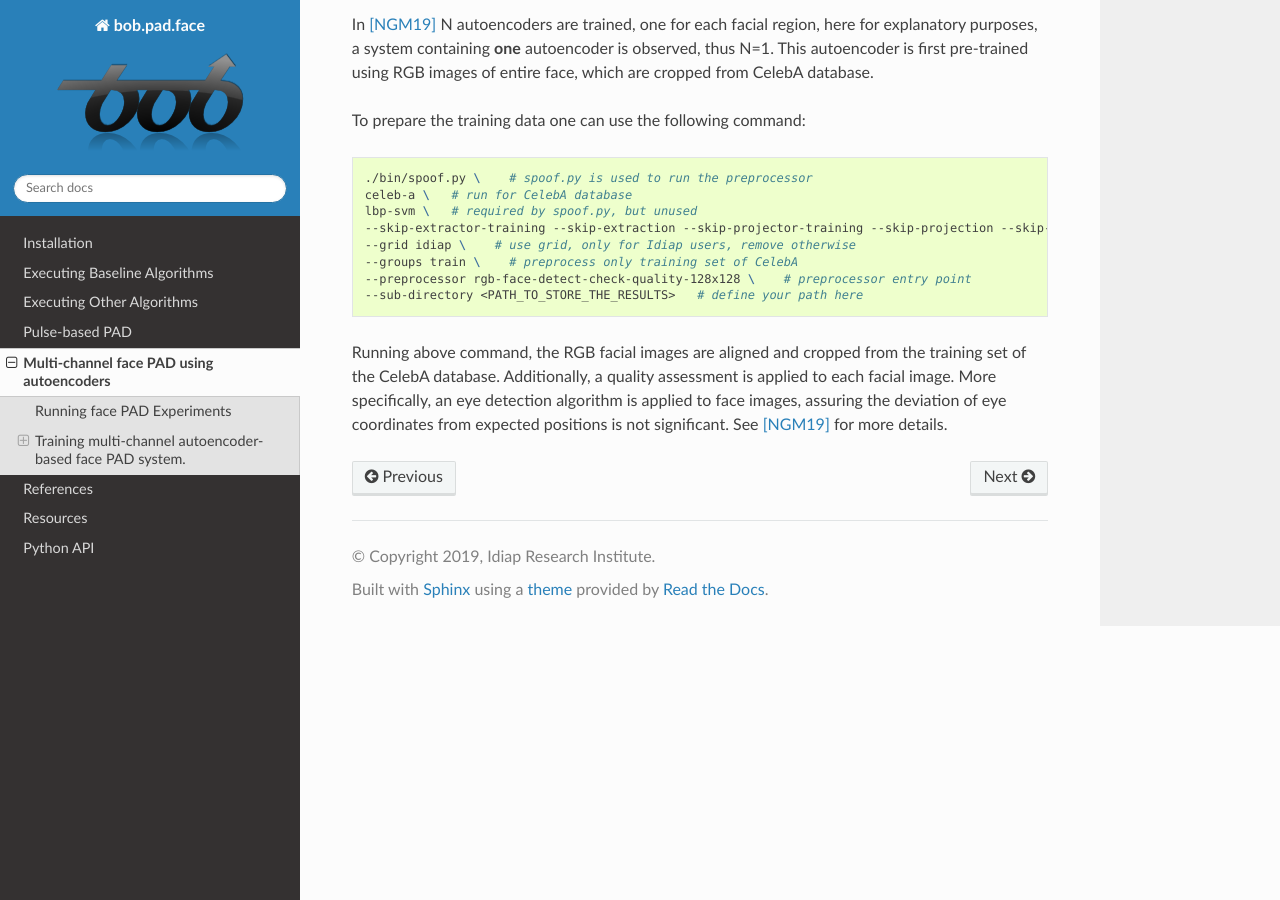
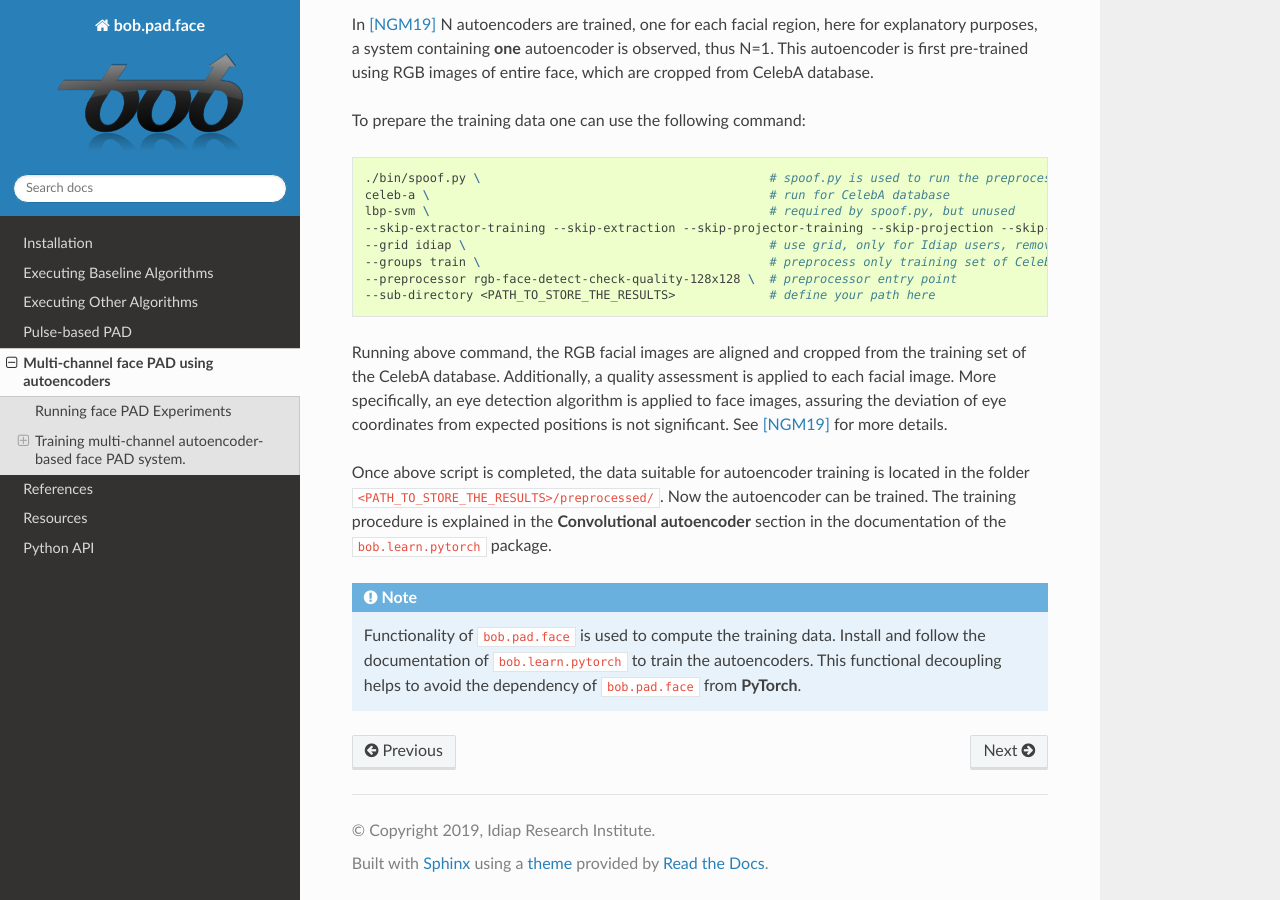
Before and after one commit to bioidiap/bob.pad.face, a Sphinx documentation site: the page built from doc/mc_autoencoder_pad.rst, in a window 1280 px wide and 900 px high, scrolled down 1080 px. Built offline with Sphinx 7.4.7 and the Read the Docs theme 2.0.0, drawn with Linux system fonts in a browser that asks for light colours; the version number could not be read and is left out.

Commit message:
Updated the doc on AE pre-training, pointing to bob.learn.pytorch

```diff
--- a/doc/mc_autoencoder_pad.rst
+++ b/doc/mc_autoencoder_pad.rst
@@ -58,18 +58,26 @@ To prepare the training data one can use the following command:
 
 .. code-block:: sh
 
-    ./bin/spoof.py \    # spoof.py is used to run the preprocessor
-    celeb-a \   # run for CelebA database
-    lbp-svm \   # required by spoof.py, but unused
+    ./bin/spoof.py \                                        # spoof.py is used to run the preprocessor
+    celeb-a \                                               # run for CelebA database
+    lbp-svm \                                               # required by spoof.py, but unused
     --skip-extractor-training --skip-extraction --skip-projector-training --skip-projection --skip-score-computation --allow-missing-files \    # execute only preprocessing step
-    --grid idiap \    # use grid, only for Idiap users, remove otherwise
-    --groups train \    # preprocess only training set of CelebA
-    --preprocessor rgb-face-detect-check-quality-128x128 \    # preprocessor entry point
-    --sub-directory <PATH_TO_STORE_THE_RESULTS>   # define your path here
+    --grid idiap \                                          # use grid, only for Idiap users, remove otherwise
+    --groups train \                                        # preprocess only training set of CelebA
+    --preprocessor rgb-face-detect-check-quality-128x128 \  # preprocessor entry point
+    --sub-directory <PATH_TO_STORE_THE_RESULTS>             # define your path here
 
 Running above command, the RGB facial images are aligned and cropped from the training set of the CelebA database. Additionally, a quality assessment is applied to each facial image.
 More specifically, an eye detection algorithm is applied to face images, assuring the deviation of eye coordinates from expected positions is not significant.
 See [NGM19]_ for more details.
 
+Once above script is completed, the data suitable for autoencoder training is located in the folder ``<PATH_TO_STORE_THE_RESULTS>/preprocessed/``. Now the autoencoder can be trained.
+The training procedure is explained in the **Convolutional autoencoder** section in the documentation of the ``bob.learn.pytorch`` package.
+
+.. note::
+
+  Functionality of ``bob.pad.face`` is used to compute the training data. Install and follow the documentation of ``bob.learn.pytorch`` to train the autoencoders. This functional decoupling helps to avoid the dependency of
+  ``bob.pad.face`` from **PyTorch**.
+
 
 .. include:: links.rst
```
